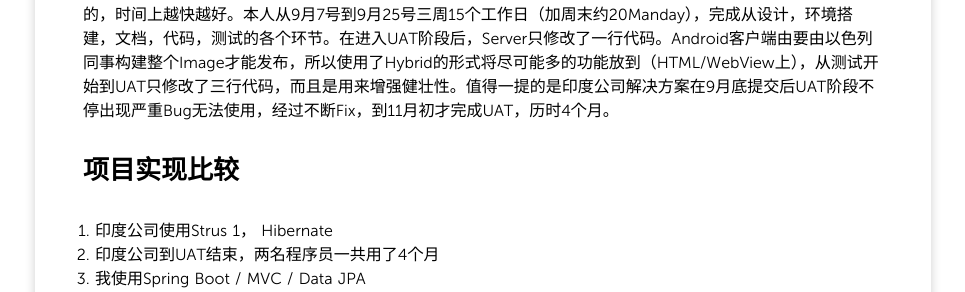
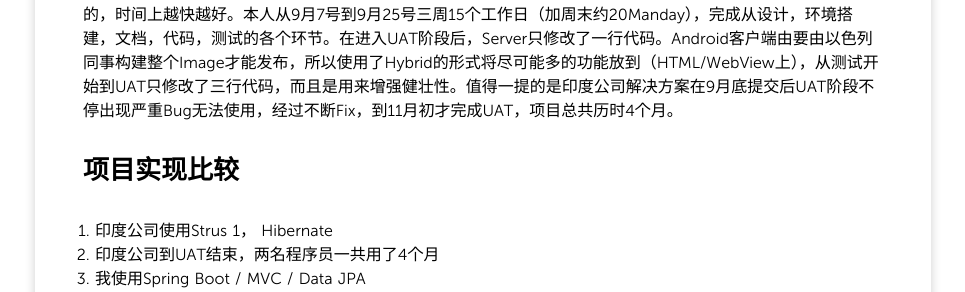
Before and after one commit to dashjim/dashjim.github.com, a Jekyll site: the page built from _posts/2015/2015-11-17-The-Factors-That-Cause-Programer-Perform-Differently.md, in a window 1280 px wide and 900 px high. Shown: the part 563-855 px from the top of the window, without its empty margins (157-1122 px from the left). Built offline with Jekyll 4.4.1, drawn with Linux system fonts in a browser that asks for light colours; nearby versions of some CDN libraries; Markdown is read by kramdown in place of the engine named in the settings; comment, search, counter and statistics services are not loaded; some of the changed text lies outside the part shown.

Commit message:
Update 2015-11-17-The-Factors-That-Cause-Programer-Perform-Differently.md

```diff
--- a/_posts/2015/2015-11-17-The-Factors-That-Cause-Programer-Perform-Differently.md
+++ b/_posts/2015/2015-11-17-The-Factors-That-Cause-Programer-Perform-Differently.md
@@ -12,7 +12,7 @@ tags:
 > 基于同一个需求文档，印度合作公司与我各写了一套主要功能类似实现，都是基于Java，各包含一个Server和一个客户端。现在UAT通过，我也接收了印度方面的代码。同时心里默算了下，这两套实现消耗的Man Day竟有10倍的差距，于是有些好奇，便通过比较两个实现的代码量，使用的框架与消耗的Man day来分析影响程序员效率的因素。
 
 ## 基本情况
-一个需求最先由Boss完成需求和设计并在7月份发给印度合作公司以项目外包形式发包，约定在9月底完工，我没有参与。印度方面投入了两个工程师和一个兼职的PM。但是在9月份的时候我们发现我们还需要兼容一个Android客户端，而原先设计的架构无法兼容。Boss要求我从新开发一套来针对Android的实现，而功能性需求是一模一样的，时间上越快越好。本人从9月7号到9月25号三周15个工作日（加周末约20Manday），完成从设计，环境搭建，文档，代码，测试的各个环节。在进入UAT阶段后，Server只修改了一行代码。Android客户端由要由以色列同事构建整个Image才能发布，所以使用了Hybrid的形式将尽可能多的功能放到（HTML/WebView上），从测试开始到UAT只修改了三行代码，而且是用来增强健壮性。值得一提的是印度公司解决方案在9月底提交后UAT阶段不停出现严重Bug无法使用，经过不断Fix，到11月初才完成UAT，历时4个月。
+一个需求最先由Boss完成需求和设计并在7月份发给印度合作公司以项目外包形式发包，约定在9月底完工，我没有参与。印度方面投入了两个工程师和一个兼职的PM。但是在9月份的时候我们发现我们还需要兼容一个Android客户端，而原先设计的架构无法兼容。Boss要求我从新开发一套来针对Android的实现，而功能性需求是一模一样的，时间上越快越好。本人从9月7号到9月25号三周15个工作日（加周末约20Manday），完成从设计，环境搭建，文档，代码，测试的各个环节。在进入UAT阶段后，Server只修改了一行代码。Android客户端由要由以色列同事构建整个Image才能发布，所以使用了Hybrid的形式将尽可能多的功能放到（HTML/WebView上），从测试开始到UAT只修改了三行代码，而且是用来增强健壮性。值得一提的是印度公司解决方案在9月底提交后UAT阶段不停出现严重Bug无法使用，经过不断Fix，到11月初才完成UAT，项目总共历时4个月。
 
 ## 项目实现比较
 
```
